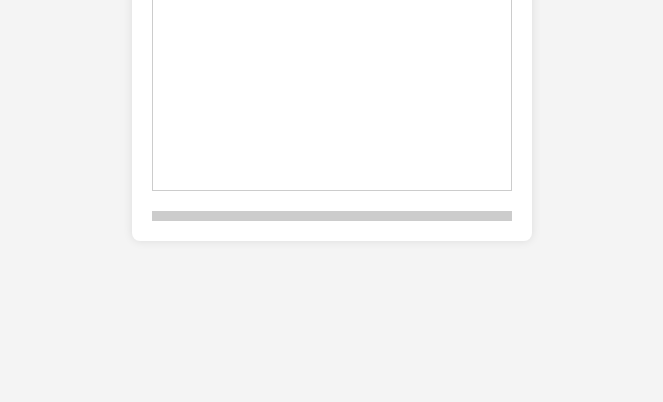
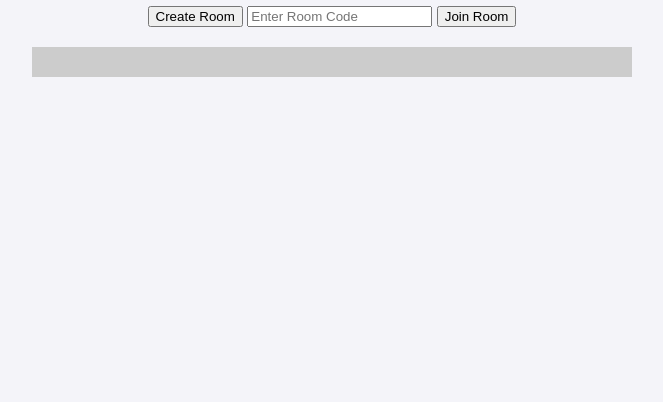
Before and after one commit to sychyy/roomchat, a plain HTML site: page index.html in a window 1280 px wide. Shown: the part 398-800 px from the top of the page, without its empty margins (308-971 px from the left). Drawn offline with Linux system fonts and the light colour scheme.

Commit message:
Update style.css

```diff
--- a/style.css
+++ b/style.css
@@ -1,64 +1,38 @@
-* {
-  margin: 0;
-  padding: 0;
-  box-sizing: border-box;
-}
-
 body {
   font-family: Arial, sans-serif;
+  background-color: #f4f4f9;
   display: flex;
   justify-content: center;
   align-items: center;
   height: 100vh;
-  background-color: #f4f4f4;
+  margin: 0;
 }
 
 .container {
-  width: 400px;
-  max-width: 100%;
   text-align: center;
-  border-radius: 8px;
-  padding: 20px;
-  background-color: white;
-  box-shadow: 0 0 10px rgba(0, 0, 0, 0.1);
+  width: 80%;
+  max-width: 600px;
+}
+
+.create-join {
+  margin-bottom: 20px;
 }
 
 .chat-box {
-  width: 100%;
-  height: 300px;
+  display: none;
+}
+
+#messages {
+  height: 200px;
   border: 1px solid #ccc;
   margin-bottom: 10px;
+  padding: 10px;
   overflow-y: auto;
-  padding: 10px;
-  text-align: left;
 }
 
-#message {
-  width: 80%;
-  padding: 10px;
-  margin-right: 10px;
-  border: 1px solid #ccc;
+.water {
+  width: 100%;
+  height: 30px;
+  background-color: #ccc; /* Initial grey color */
+  transition: background-color 0.3s ease;
 }
-
-button {
-  padding: 10px 20px;
-  background-color: #007BFF;
-  color: white;
-  border: none;
-  cursor: pointer;
-}
-
-button:hover {
-  background-color: #0056b3;
-}
-
-.streak {
-  margin-top: 20px;
-  height: 10px;
-  width: 100%;
-  background-color: #ccc;
-}
-
-.streak.active {
-  background-color: #007BFF;
-}
```
